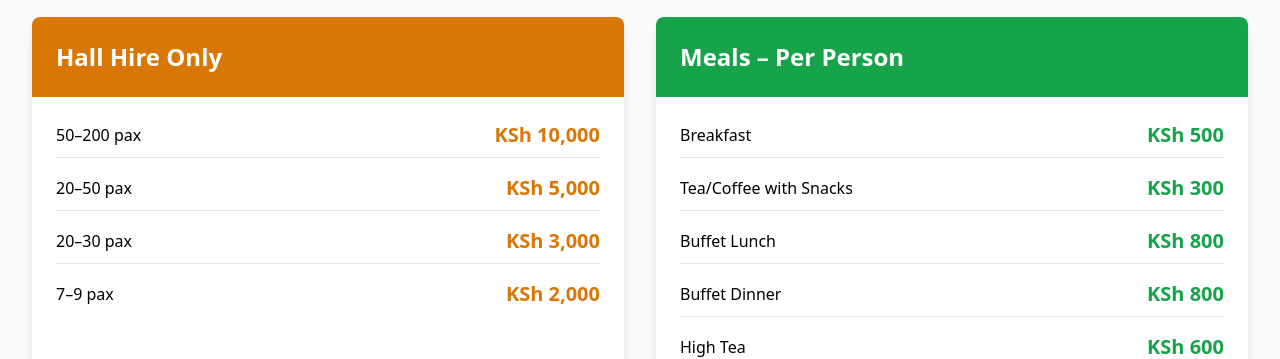
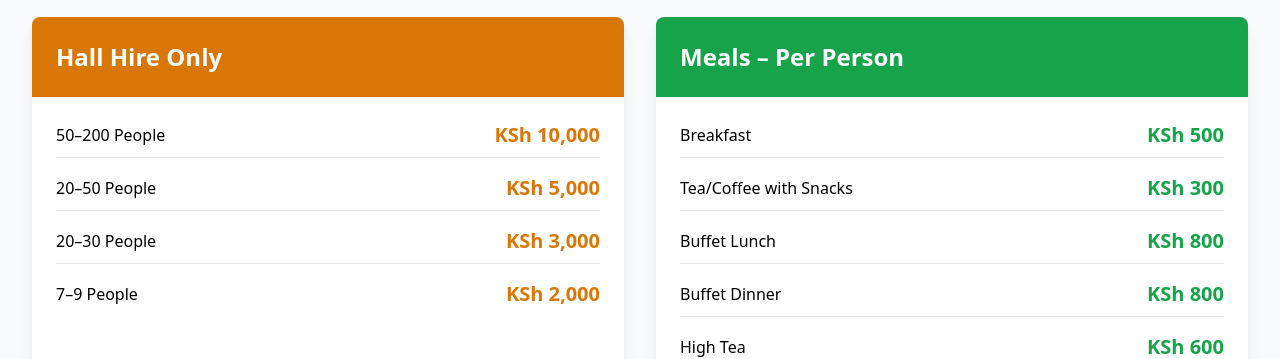
Before and after one commit to Joseph9866/ACKguesthouse, a React (Vite) app: page /about in a window 1280 px wide. Shown: the part 2880-3239 px from the top of the page. Built offline with nearby package versions, Linux system fonts and the light colour scheme; no server answers.

Commit message:
Update main info

```diff
--- a/src/pages/About.tsx
+++ b/src/pages/About.tsx
@@ -191,19 +191,19 @@ const About: React.FC = () => {
               <div className="p-6">
                 <div className="space-y-4">
                   <div className="flex justify-between items-center border-b pb-2">
-                    <span className="font-medium">50–200 pax</span>
+                    <span className="font-medium">50–200 People</span>
                     <span className="text-xl font-bold text-amber-600">KSh 10,000</span>
                   </div>
                   <div className="flex justify-between items-center border-b pb-2">
-                    <span className="font-medium">20–50 pax</span>
+                    <span className="font-medium">20–50 People</span>
                     <span className="text-xl font-bold text-amber-600">KSh 5,000</span>
                   </div>
                   <div className="flex justify-between items-center border-b pb-2">
-                    <span className="font-medium">20–30 pax</span>
+                    <span className="font-medium">20–30 People</span>
                     <span className="text-xl font-bold text-amber-600">KSh 3,000</span>
                   </div>
                   <div className="flex justify-between items-center">
-                    <span className="font-medium">7–9 pax</span>
+                    <span className="font-medium">7–9 People</span>
                     <span className="text-xl font-bold text-amber-600">KSh 2,000</span>
                   </div>
                 </div>
--- a/src/pages/Rooms.tsx
+++ b/src/pages/Rooms.tsx
@@ -1,4 +1,3 @@
-// Rooms.tsx
 import React, { useState } from 'react';
 import { Link } from 'react-router-dom';
 import {
@@ -229,6 +228,23 @@ const Rooms: React.FC = () => {
                 <div><strong>Half Board:</strong> KSh {selectedRoom.half_board}</div>
                 <div><strong>Full Board:</strong> KSh {selectedRoom.full_board}</div>
               </div>
+              <div className="mb-4">
+                <h4 className="font-semibold text-gray-900 mb-2">Notes:</h4>
+                <ul className="list-disc pl-6 space-y-2 text-gray-700">
+                  <li>Children below 3 years stay free if sharing with an adult.</li>
+                  <li>Children between 4-12 years sharing the same room with an adult will be charged 50% of the room rate.</li>
+                  <li>Children above 13 years will be charged as an adult for the room rate.</li>
+                  <li>Payments acceptable in KSh, M-Pesa, cheque.</li>
+                  <li>A deposit of half the rate is required to reserve a room.</li>
+                </ul>
+              </div>
+              <div className="mb-4">
+                <h4 className="font-semibold text-gray-900 mb-2">Conference Rates (KShs)</h4>
+                <div className="space-y-2 text-gray-700">
+                  <div><strong>Full Board Conference Package:</strong> Single: 3700, Double: 4000</div>
+                  <div><strong>Conference Package (per person):</strong> Full Day: 2500, Half Day: 1500, Full Day with Stationeries: 2800, Half Day with Stationeries: 1700</div>
+                </div>
+              </div>
               <div className="flex justify-between mt-6">
                 <button
                   onClick={() => setSelectedRoom(null)}
```
